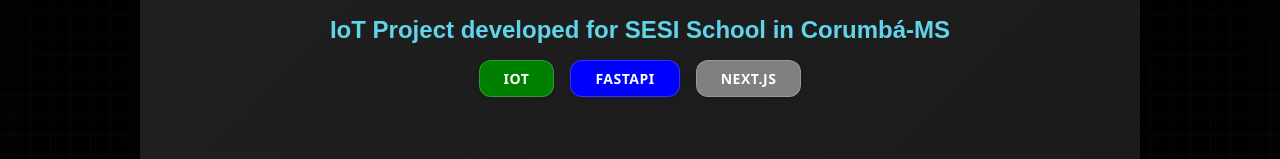
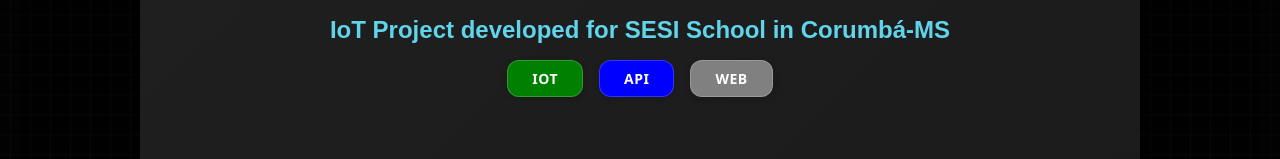
Before and after one commit to Guilherme-Beckman/portfolio, a Next.js app in the folder portfolio/: page /projects/iot-project in a window 1280 px wide. Shown: the part 748-907 px from the top of the page. Built offline with nearby package versions, Linux system fonts and the light colour scheme; no server answers; a web font is replaced by a local one.

Commit message:
feat: add some content

```diff
--- a/portfolio/src/app/projects/iot-project/page.tsx
+++ b/portfolio/src/app/projects/iot-project/page.tsx
@@ -21,8 +21,8 @@
         subtitle={t("subtitle")}
         badges={[
           { name: "IoT", color: "green" },
-          { name: "FastAPI", color: "blue" },
-          { name: "Next.js", color: "gray" },
+          { name: "API", color: "blue" },
+          { name: "WEB", color: "gray" },
         ]}
         description={t("description")}
         features={features}
```
Also changed, not shown: portfolio/src/app/projects/page.tsx (+5 -5 lines).
